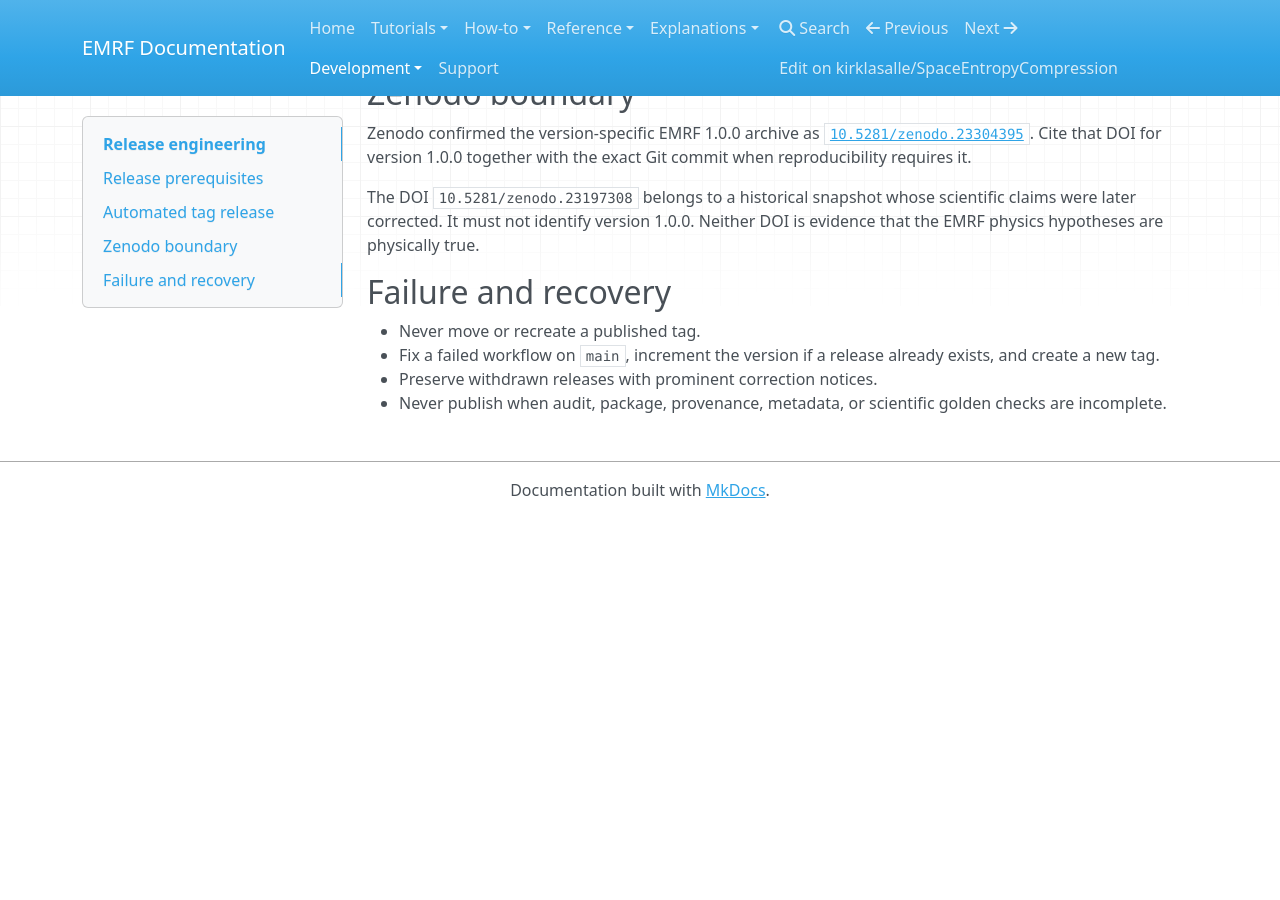
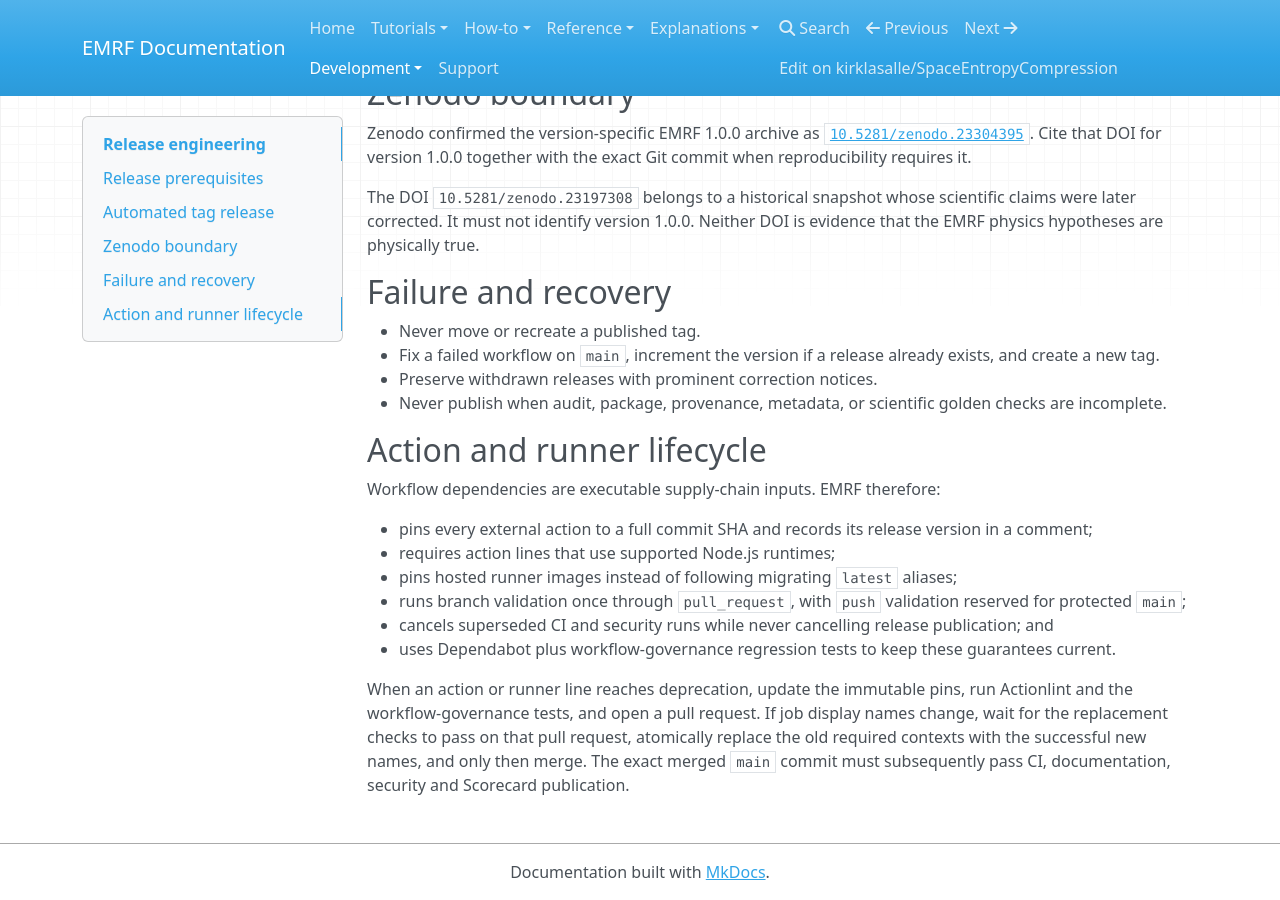
Before and after one commit to kirklasalle/SpaceEntropyCompression, an MkDocs documentation site: the page built from docs/site/development/releases.md, in a window 1280 px wide and 900 px high, scrolled down 851 px. Built offline with MkDocs 1.6.1, drawn with Linux system fonts in a browser that asks for light colours; nearby versions of some CDN libraries; before the commit the page ends 1369 px from its top, so only the background shows below that.

Commit message:
Start Phase 10 lifecycle maintenance
Move workflows to current immutable Node.js 24 action releases and explicit runner images, eliminate duplicate branch CI, cancel superseded validation, and enforce the lifecycle policy with structural regression tests and an operational post-1.0 roadmap.

Co-authored-by: Copilot <223556219+Copilot@users.noreply.github.com>

```diff
--- a/docs/site/development/releases.md
+++ b/docs/site/development/releases.md
@@ -58,3 +58,25 @@ Neither DOI is evidence that the EMRF physics hypotheses are physically true.
 - Preserve withdrawn releases with prominent correction notices.
 - Never publish when audit, package, provenance, metadata, or scientific
   golden checks are incomplete.
+
+## Action and runner lifecycle
+
+Workflow dependencies are executable supply-chain inputs. EMRF therefore:
+
+- pins every external action to a full commit SHA and records its release
+  version in a comment;
+- requires action lines that use supported Node.js runtimes;
+- pins hosted runner images instead of following migrating `latest` aliases;
+- runs branch validation once through `pull_request`, with `push` validation
+  reserved for protected `main`;
+- cancels superseded CI and security runs while never cancelling release
+  publication; and
+- uses Dependabot plus workflow-governance regression tests to keep these
+  guarantees current.
+
+When an action or runner line reaches deprecation, update the immutable pins,
+run Actionlint and the workflow-governance tests, and open a pull request. If
+job display names change, wait for the replacement checks to pass on that pull
+request, atomically replace the old required contexts with the successful new
+names, and only then merge. The exact merged `main` commit must subsequently
+pass CI, documentation, security and Scorecard publication.
```
Also changed, not shown: docs/engineering/FORMALIZATION_IMPLEMENTATION_PLAN.md (+49 -7 lines), 6 other files.
